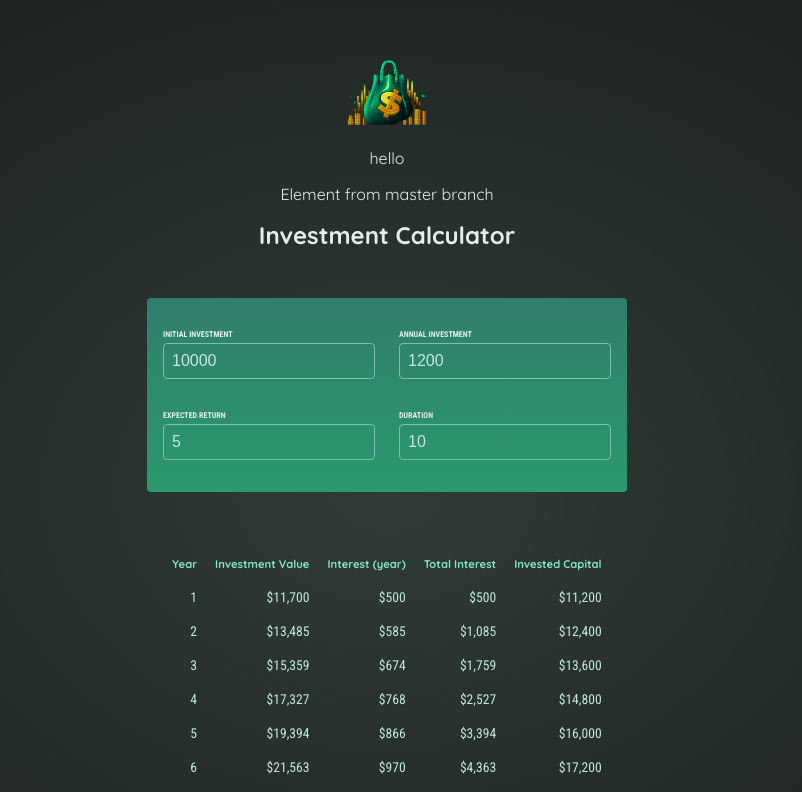
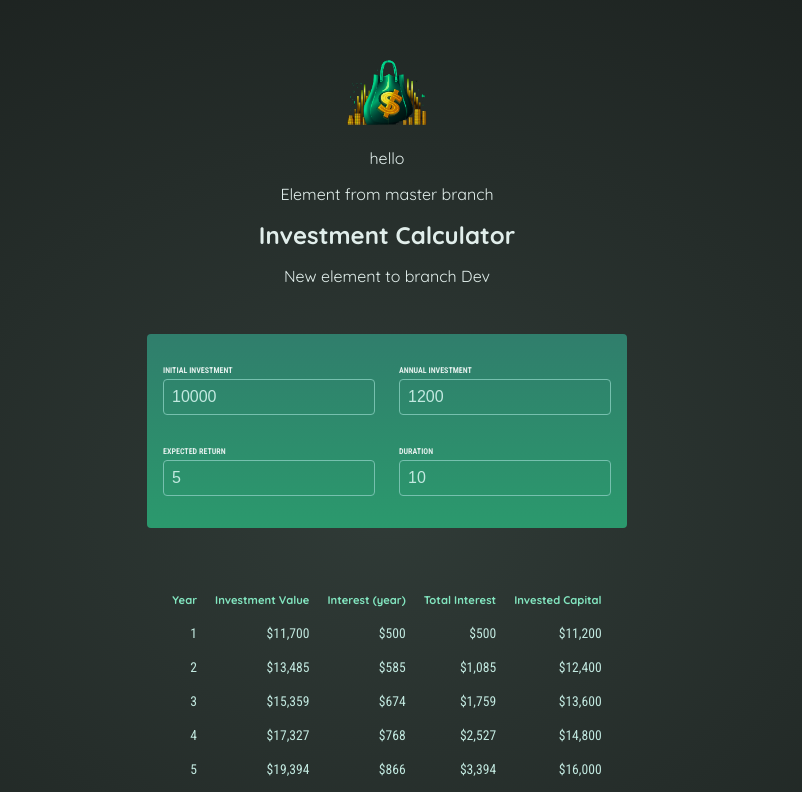
Before and after one commit to DavidMar78/investment-calculator, a React (Vite) app: page / in a window 1280 px wide. Shown: the top 792 px of the page, without its empty margins (253-1055 px from the left). Built offline with nearby package versions, Linux system fonts and the light colour scheme.

Commit message:
features: New paragraph in Dev

```diff
--- a/src/components/Header.jsx
+++ b/src/components/Header.jsx
@@ -10,6 +10,8 @@ const Header = () => {
             <p>Element from master branch </p>
             <h1>Investment Calculator</h1>
 
+            <p> New element to branch Dev </p>
+
         </header>
     );
 };
```
